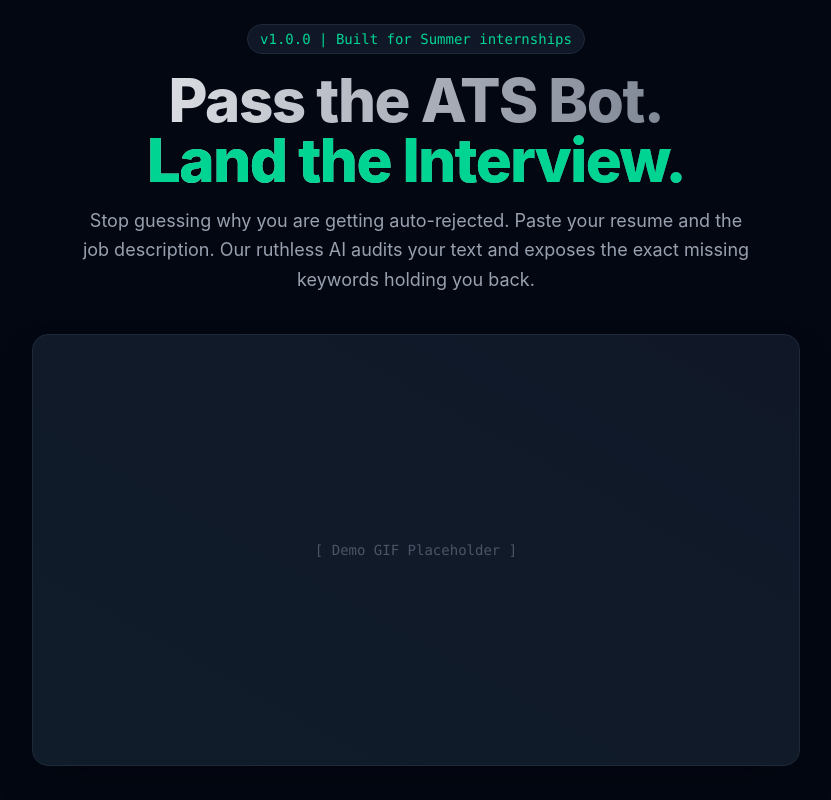
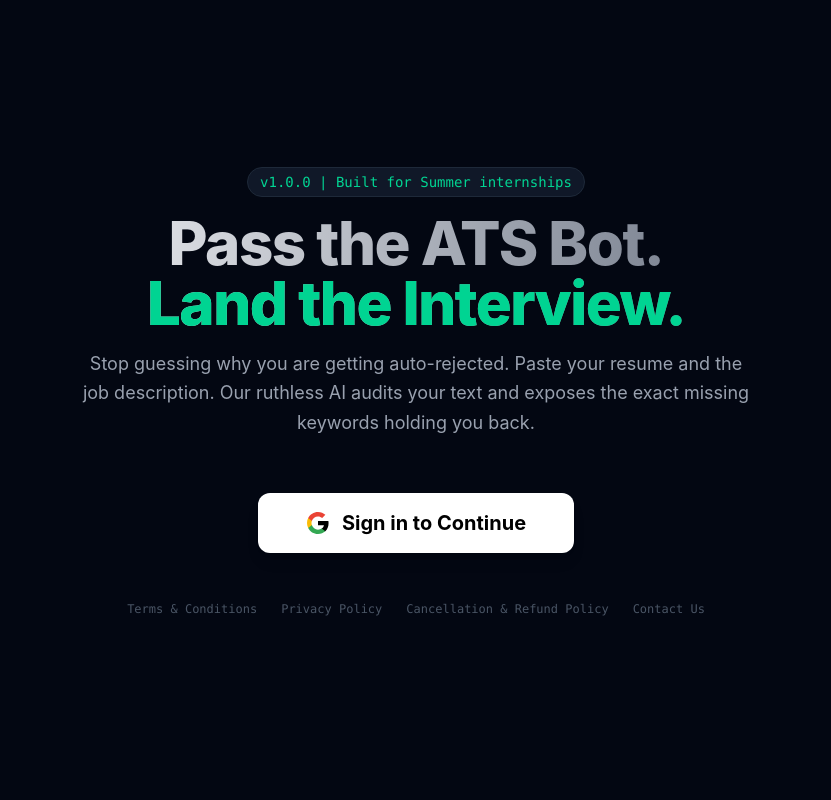
Before and after one commit to believerbl/AA, a React (Vite) app in the folder aa/: page / in a window 1280 px wide. Shown: the top 800 px of the page, without its empty margins (224-1055 px from the left). Built offline with nearby package versions, Linux system fonts and the light colour scheme; no server answers.

Commit message:
demo gif gone

```diff
--- a/aa/src/App.jsx
+++ b/aa/src/App.jsx
@@ -140,13 +140,6 @@ export default function App() {
           </p>
         </div>
 
-        <div className="w-full aspect-video bg-gray-900 border border-gray-800 rounded-2xl flex flex-col items-center justify-center shadow-2xl relative overflow-hidden group">
-          <div className="absolute inset-0 bg-gradient-to-tr from-emerald-500/5 to-transparent opacity-50"></div>
-          <span className="text-gray-600 font-mono text-sm z-10">
-            [ Demo GIF Placeholder ]
-          </span>
-        </div>
-
         <div className="space-y-5 pt-4">
 
           <SignedOut>
```
